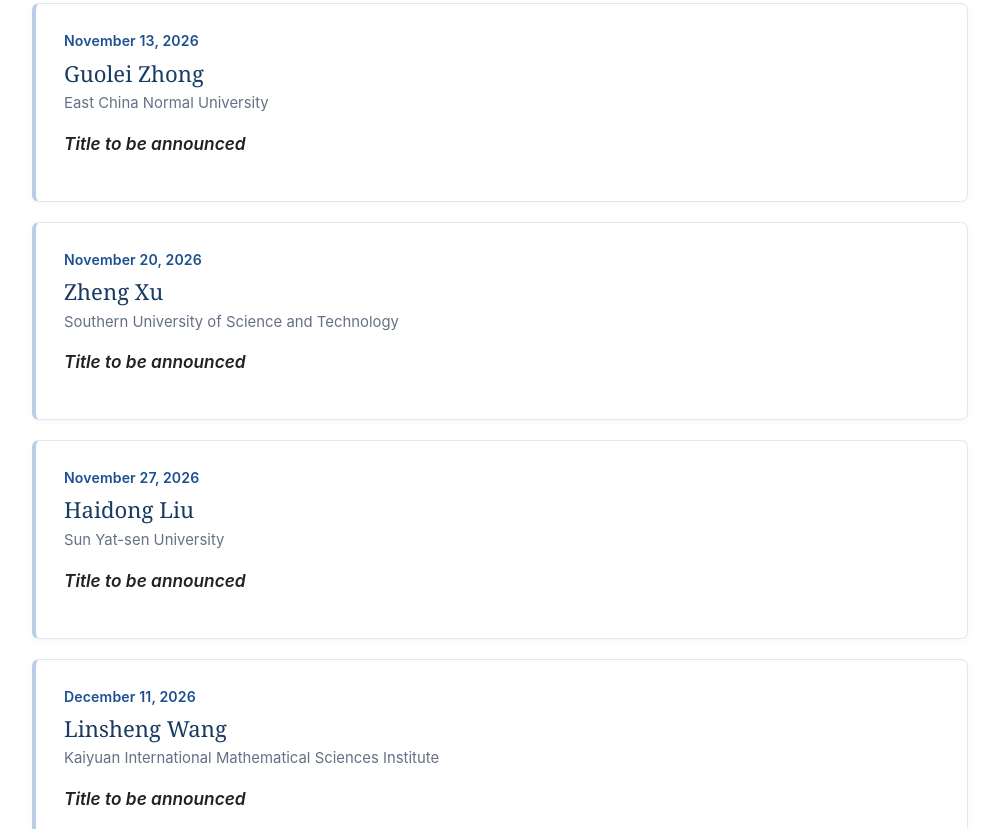
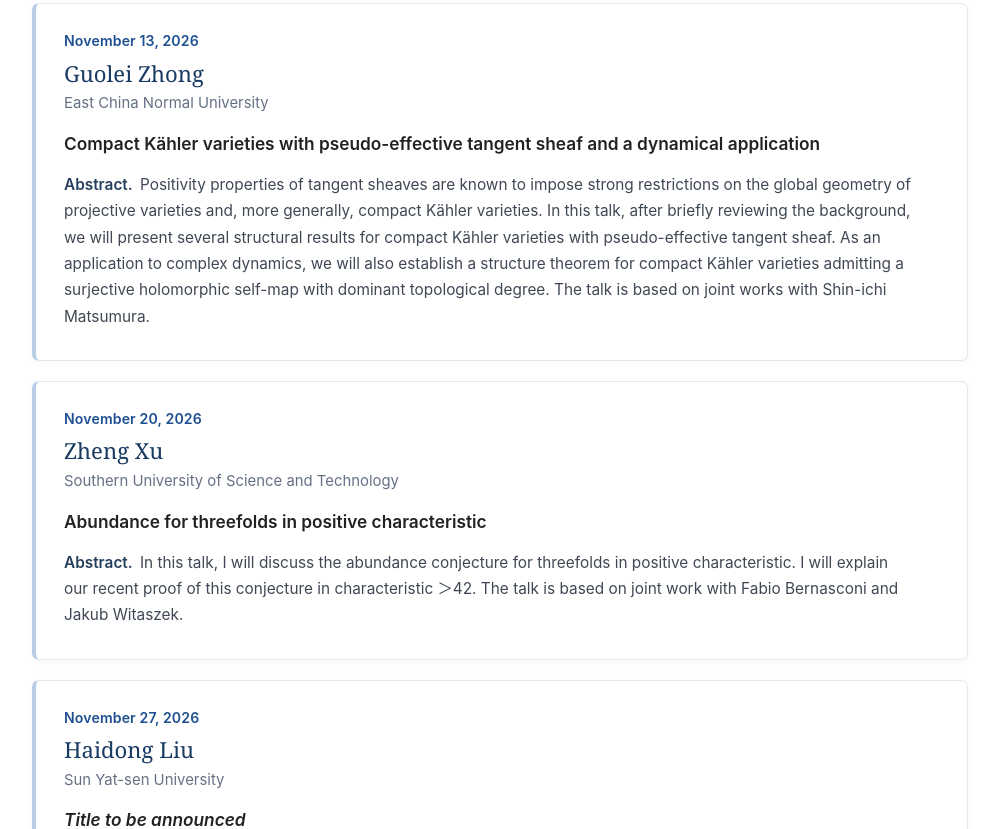
Before and after one commit to XiaoweiJiang-math/xiaoweijiang-math.github.io, a plain HTML site: page FDU_BGS.html in a window 1280 px wide. Shown: the part 757-1586 px from the top of the page, without its empty margins (140-1139 px from the left). Drawn offline with nearby package versions, Linux system fonts and the light colour scheme.

Commit message:
Update FDU_BGS.html

```diff
--- a/FDU_BGS.html
+++ b/FDU_BGS.html
@@ -752,8 +752,8 @@ const talks = [
     date: "2026-11-20",
     speaker: "Zheng Xu",
     affiliation: "Southern University of Science and Technology",
-    title: "",
-    abstract: "",
+    title: "Abundance for threefolds in positive characteristic",
+    abstract: "In this talk, I will discuss the abundance conjecture for threefolds in positive characteristic. I will explain our recent proof of this conjecture in characteristic ＞42. The talk is based on joint work with Fabio Bernasconi and Jakub Witaszek.",
     specialTime: "",
     specialLocation: ""
   },
@@ -761,8 +761,8 @@ const talks = [
     date: "2026-11-13",
     speaker: "Guolei Zhong",
     affiliation: "East China Normal University",
-    title: "",
-    abstract: "",
+    title: "Compact Kähler varieties with pseudo-effective tangent sheaf and a dynamical application",
+    abstract: "Positivity properties of tangent sheaves are known to impose strong restrictions on the global geometry of projective varieties and, more generally, compact Kähler varieties. In this talk, after briefly reviewing the background, we will present several structural results for compact Kähler varieties with pseudo-effective tangent sheaf. As an application to complex dynamics, we will also establish a structure theorem for compact Kähler varieties admitting a surjective holomorphic self-map with dominant topological degree. The talk is based on joint works with Shin-ichi Matsumura.",
     specialTime: "",
     specialLocation: ""
   },
```
